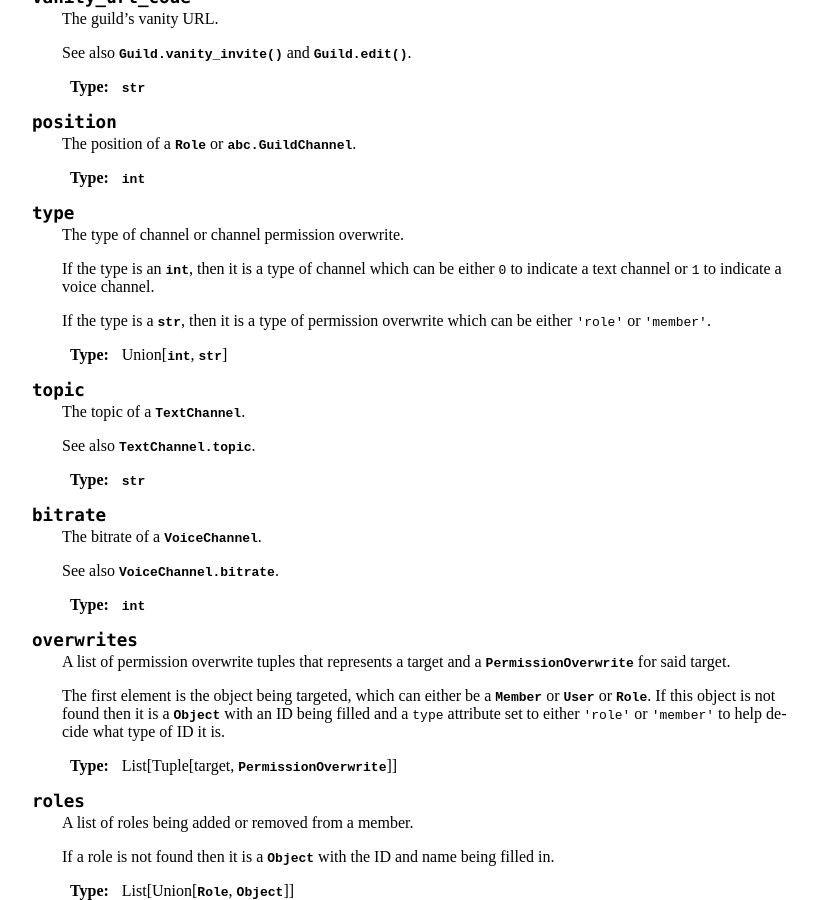
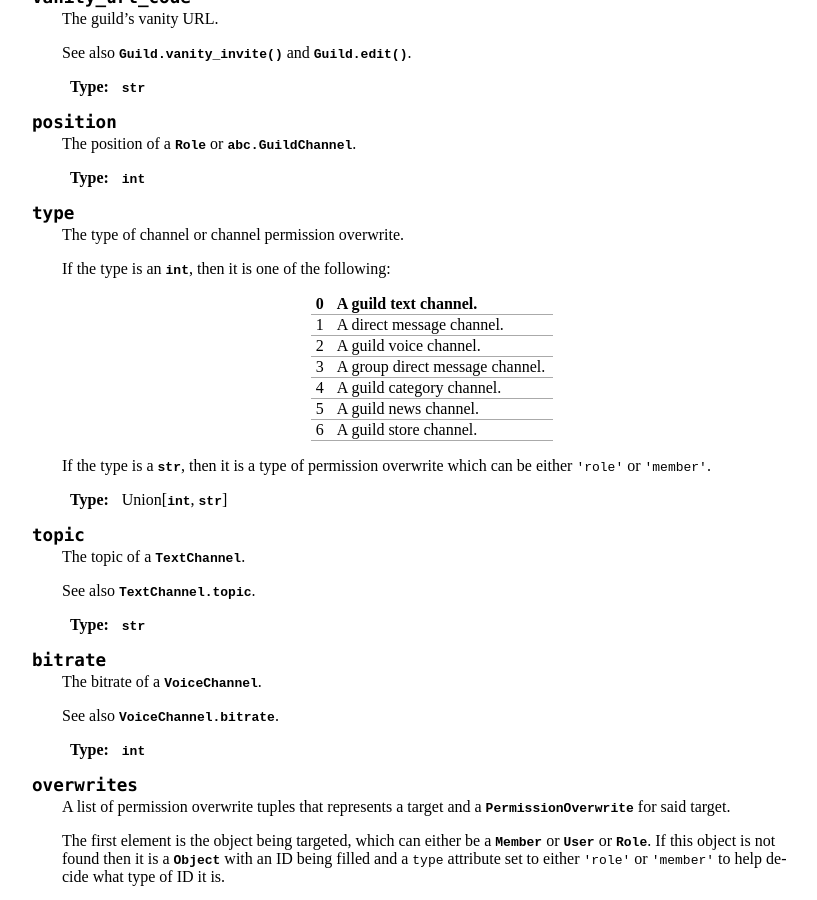
Before and after one commit to Rapptz/discord.py, a Sphinx documentation site: the page built from docs/api.rst, in a window 1280 px wide and 900 px high, scrolled down 33077 px. Shown: the whole window, without its empty margins (6-823 px from the left). Built offline with Sphinx 7.4.7, drawn with Linux system fonts in a browser that asks for light colours.

Commit message:
Update AuditLogDiff.type to be accurate
Reference: https://discord.com/developers/docs/resources/channel#channel-object-channel-types

```diff
--- a/docs/api.rst
+++ b/docs/api.rst
@@ -2170,8 +2170,23 @@ this goal, it must make use of a couple of data classes that aid in this goal.
 
         The type of channel or channel permission overwrite.
 
-        If the type is an :class:`int`, then it is a type of channel which can be either
-        ``0`` to indicate a text channel or ``1`` to indicate a voice channel.
+        If the type is an :class:`int`, then it is one of the following:
+
+        +---+---------------------------------+
+        | 0 | A guild text channel.           |
+        +===+=================================+
+        | 1 | A direct message channel.       |
+        +---+---------------------------------+
+        | 2 | A guild voice channel.          |
+        +---+---------------------------------+
+        | 3 | A group direct message channel. |
+        +---+---------------------------------+
+        | 4 | A guild category channel.       |
+        +---+---------------------------------+
+        | 5 | A guild news channel.           |
+        +---+---------------------------------+
+        | 6 | A guild store channel.          |
+        +---+---------------------------------+
 
         If the type is a :class:`str`, then it is a type of permission overwrite which
         can be either ``'role'`` or ``'member'``.
```
